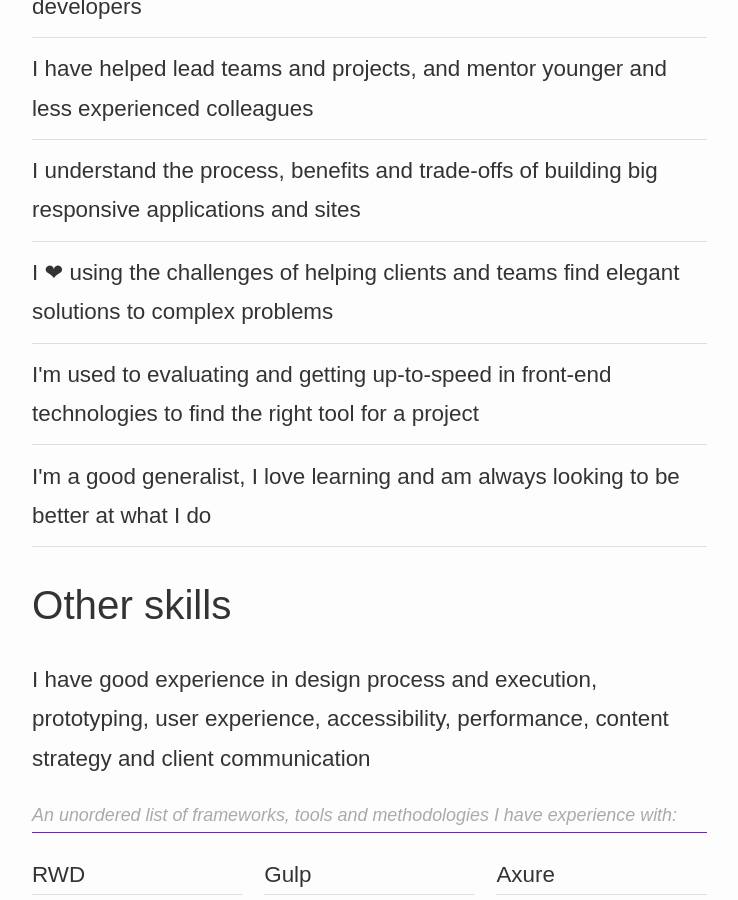
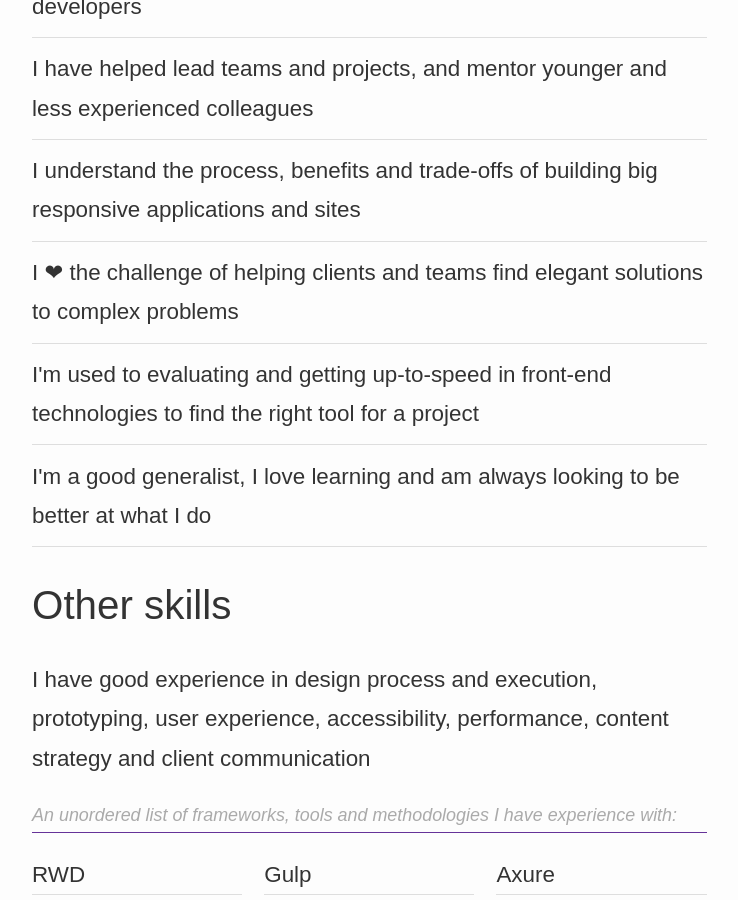
Before and after one commit to matthewbeta/matthew-jackson.com, a Jekyll site: the page built from cv.html, in a window 1280 px wide and 900 px high, scrolled down 707 px. Shown: the whole window, without its empty margins (271-1009 px from the left). Built offline with Jekyll 4.4.1, drawn with Linux system fonts in a browser that asks for light colours; Markdown is read by kramdown in place of the engine named in the settings.

Commit message:
fixes type

```diff
--- a/cv.html
+++ b/cv.html
@@ -28,7 +28,7 @@ title: Curriculum vitae
 						<li>I play well with clients/product owners, designers and back-end developers</li>
 						<li>I have helped lead teams and projects, and mentor younger and less experienced colleagues</li>
 						<li>I understand the process, benefits and trade-offs of building big responsive applications and sites</li>
-						<li>I ❤ using the challenges of helping clients and teams find elegant solutions to complex problems</li>
+						<li>I ❤ the challenge of helping clients and teams find elegant solutions to complex problems</li>
 						<li>I'm used to evaluating and getting up-to-speed in front-end technologies to find the right tool for a project</li>
 						<li>I'm a good generalist, I love learning and am always looking to be better at what I do</li>
 					</ul>
```
